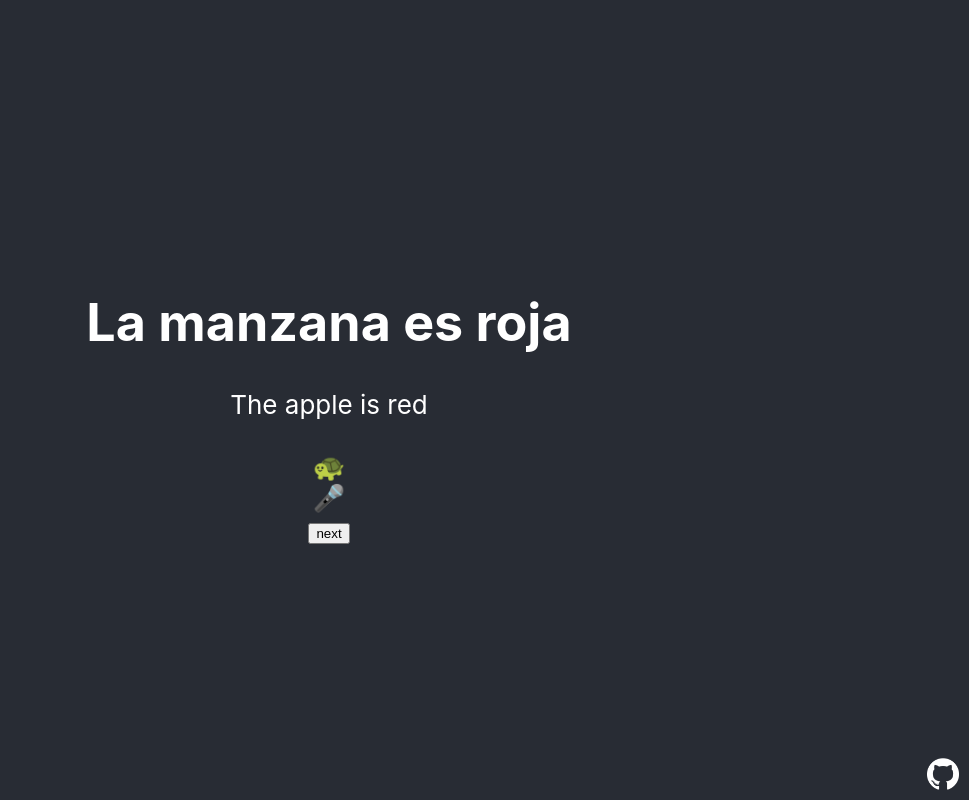
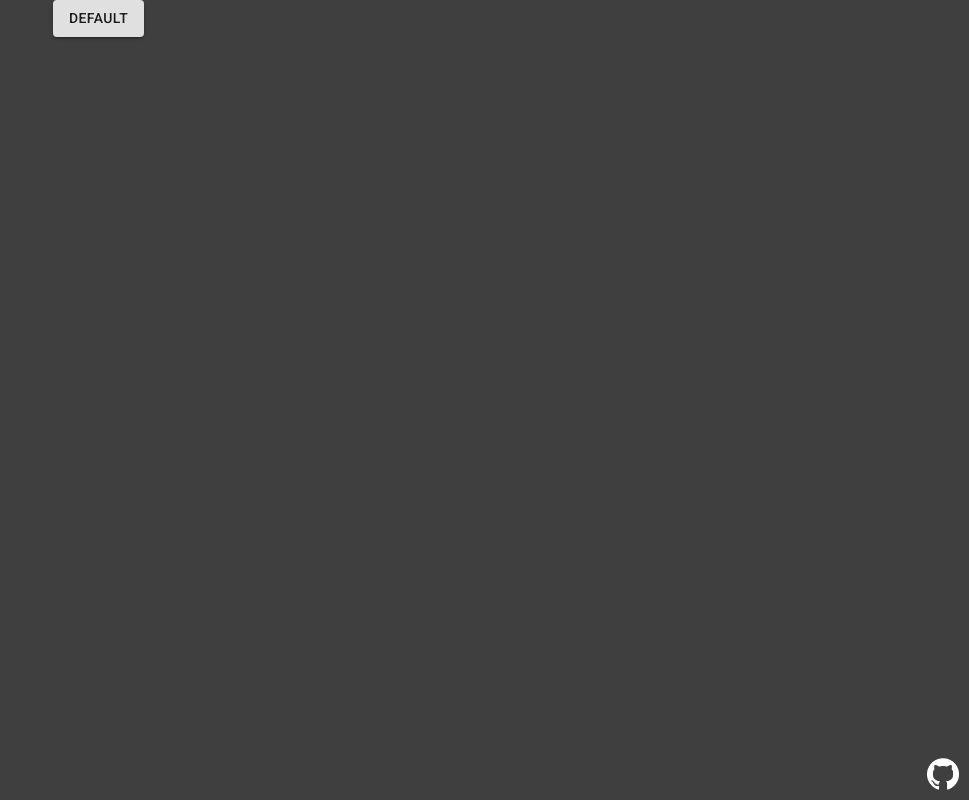
Before and after one commit to alexjpaz/polly, a React (Create React App) app: page / in a window 1280 px wide. Shown: the whole page, without its empty margins (311-1280 px from the left). Built offline with nearby package versions, Linux system fonts and the light colour scheme.

Commit message:
Materiual ui!

```diff
--- a/package.json
+++ b/package.json
@@ -4,6 +4,7 @@
   "private": true,
   "homepage": "https://alexjpaz-playground.github.io/polly",
   "dependencies": {
+    "@material-ui/core": "^4.8.2",
     "@testing-library/jest-dom": "^4.2.4",
     "@testing-library/react": "^9.3.2",
     "@testing-library/user-event": "^7.1.2",
--- a/src/App.css
+++ b/src/App.css
@@ -1,26 +1,7 @@
 html, body {
+  background-color: rgba(0,0,0,0.5);
+  padding: 0;
+  margin: 0;
   height: 100%;
-}
-
-.App {
-  display: flex;
-  text-align: center;
-  flex-direction: column;
-}
-
-.App-flex-container {
-  align-items: center;
-  background-color: #282c34;
-  color: white;
-  display: flex;
-  flex-direction: column;
-  font-size: calc(10px + 2vmin);
-  height: 100%;
-  justify-content: center;
-  min-height: 100vh;
-}
-
-.App-logo {
-  height: 40vmin;
-  pointer-events: none;
-}
+  width: 100%;
+};
--- a/src/App.js
+++ b/src/App.js
@@ -1,25 +1,22 @@
 import React from 'react';
+
 import './App.css';
 
 import data from './datasources/foo.json';
 
-import GitHubLink from './components/GitHubLink';
-import MyBox from './components/MyBox/';
-
-export const AppContext = React.createContext({});
+import AppTheme from './AppTheme';
+import AppContext from './AppContext';
+import AppViewport from './components/layout/AppViewport';
 
 function App() {
   const [ state ] = React.useState(data);
 
   return (
-    <div className='App-flex-container'>
-      <div className='App'>
-        <AppContext.Provider value={state}>
-          <MyBox />
-        </AppContext.Provider>
-      </div>
-      <GitHubLink />
-    </div>
+    <AppTheme>
+      <AppContext.Provider value={state}>
+        <AppViewport />
+      </AppContext.Provider>
+    </AppTheme>
   );
 }
 
--- /dev/null
+++ b/src/AppContext.js
@@ -0,0 +1,5 @@
+import React from 'react';
+
+export const AppContext = React.createContext({});
+
+export default AppContext;
--- /dev/null
+++ b/src/AppTheme.js
@@ -0,0 +1,25 @@
+import React from 'react';
+
+import { createMuiTheme } from '@material-ui/core/styles';
+import { ThemeProvider } from '@material-ui/core/styles';
+import useMediaQuery from '@material-ui/core/useMediaQuery';
+
+export default function AppTheme({ children }) {
+  const prefersDarkMode = useMediaQuery('(prefers-color-scheme: dark)');
+
+  const theme = React.useMemo(
+    () =>
+    createMuiTheme({
+      palette: {
+        type: prefersDarkMode ? 'dark' : 'light',
+      },
+    }),
+    [prefersDarkMode],
+  );
+
+  return (
+    <ThemeProvider theme={theme}>
+        { children }
+    </ThemeProvider>
+  );
+};
--- a/src/components/MyBox/MyBox.js
+++ b/src/components/MyBox/MyBox.js
@@ -5,6 +5,12 @@ import { AppContext } from '../../App';
 import './MyBox.css';
 
 import TargetPhrase from './TargetPhrase'
+
+export function BottomComponent() {
+  return (
+    <p>lol</p>
+  );
+}
 
 function MyBox() {
   const data = useContext(AppContext);
--- a/src/components/MyBox/TargetPhrase.js
+++ b/src/components/MyBox/TargetPhrase.js
@@ -5,6 +5,8 @@ import './TargetPhrase.css';
 import UtteranceText from './UtteranceText';
 
 import EmojiAction from '../../elements/EmojiAction';
+
+import Button from '@material-ui/core/Button';
 
 function speakPhrase(phrase, extraArgs) {
   let lang = phrase.targetLanguageCode;
--- /dev/null
+++ b/src/components/layout/AppViewport.js
@@ -0,0 +1,20 @@
+import React from 'react';
+
+import GitHubLink from '../GitHubLink';
+
+import Container from '@material-ui/core/Container';
+import Box from '@material-ui/core/Box';
+
+import Button from '@material-ui/core/Button';
+
+export default function AppViewport() {
+  return (
+      <Box height="100%">
+    <Container maxWidth="sm">
+
+        <Button variant="contained">Default</Button>
+        <GitHubLink />
+    </Container>
+      </Box>
+  );
+};
--- a/src/elements/EmojiAction.css
+++ b/src/elements/EmojiAction.css
@@ -1,3 +1,2 @@
 .EmojiAction a {
-  text-decoration: none;
 }
--- a/src/elements/EmojiAction.js
+++ b/src/elements/EmojiAction.js
@@ -2,13 +2,13 @@ import React from 'react';
 
 import './EmojiAction.css';
 
+import Button from '@material-ui/core/Button';
+
 function EmojiAction({ emoji, label, action }) {
   return (
-    <div className='EmojiAction'>
-      <a href="#true" onClick={ action }>
-        <span role="img" aria-label={ label }>{ emoji }</span>
-      </a>
-    </div>
+    <Button variant="contained" color="primary" onClick={ action }>
+        { emoji }
+    </Button>
   );
 }
 
```
Also changed, not shown: 2 other files (tests, documents, lock files or other folders).
